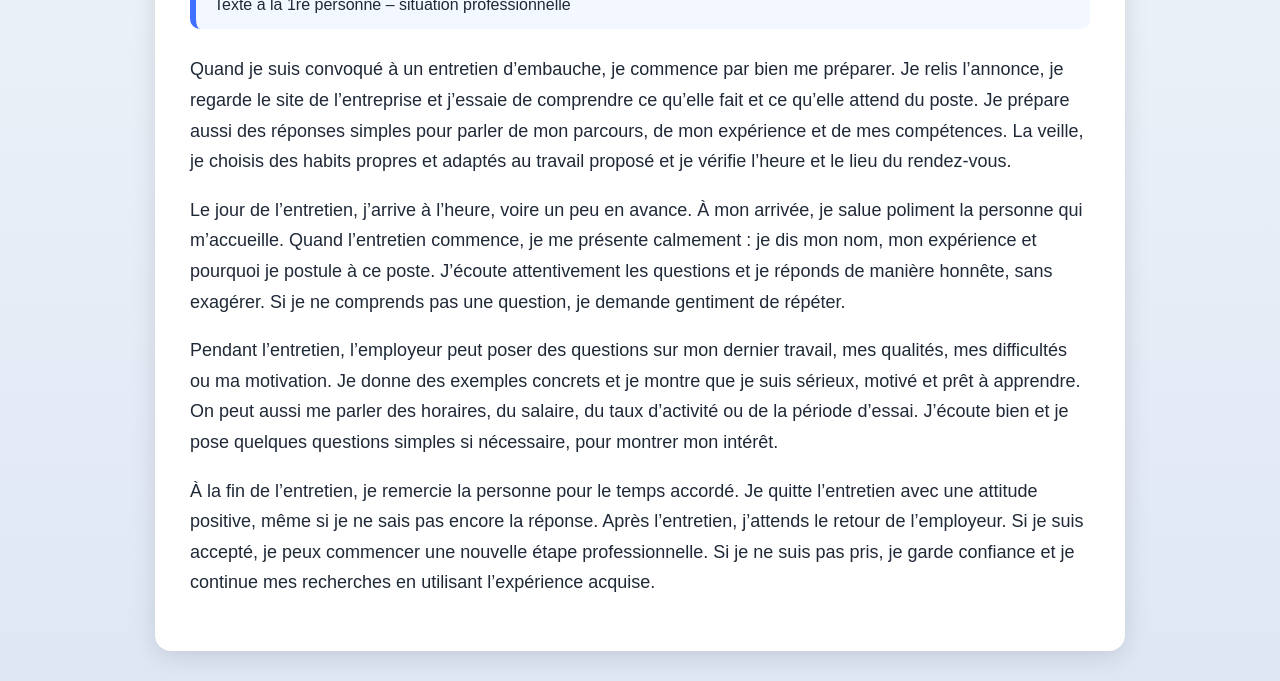
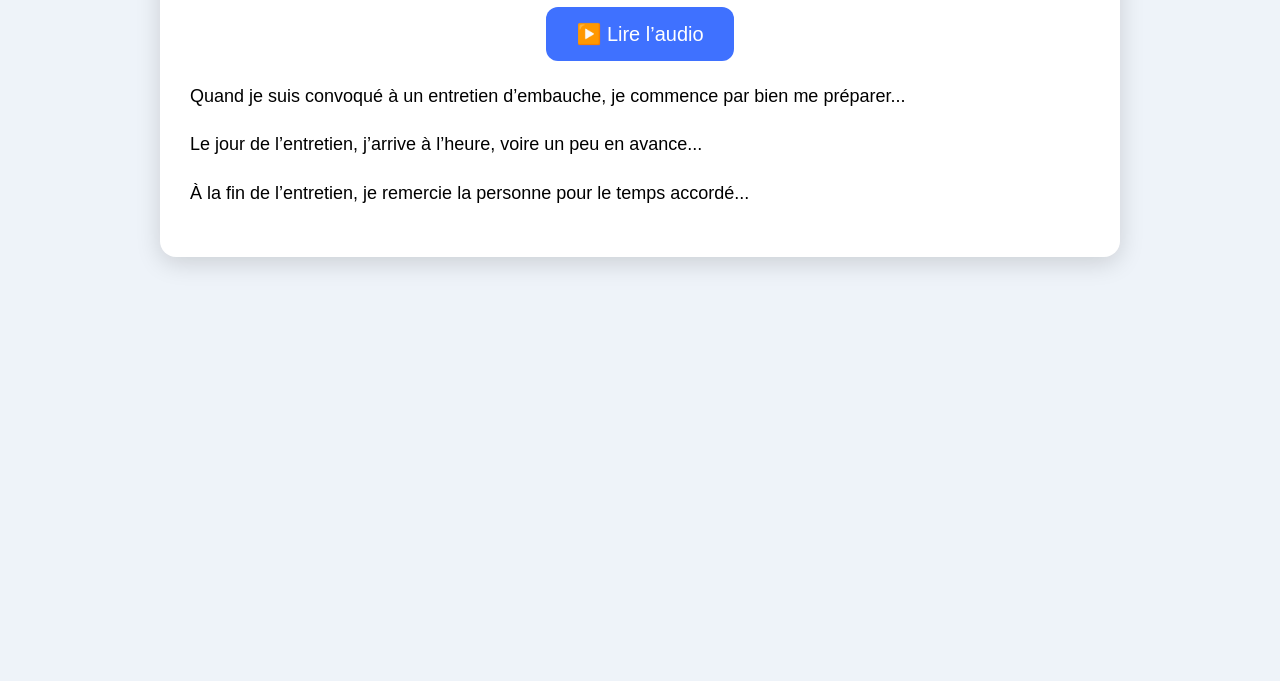
Before and after one commit to alexishoppeler-bot/Cours-en-ligne, a plain HTML site: page 24-audio-fabrice.html in a window 1280 px wide. Shown: the part 142-823 px from the top of the page. After the commit the page ends 800 px from the top, so only its background shows below. Drawn offline with Linux system fonts and the light colour scheme.

Commit message:
Update 24-audio-fabrice.html

```diff
--- a/24-audio-fabrice.html
+++ b/24-audio-fabrice.html
@@ -2,52 +2,43 @@
 <html lang="fr">
 <head>
 <meta charset="UTF-8">
-<title>Processus d’un entretien d’embauche</title>
+<title>Entretien d’embauche – Audio</title>
 <meta name="viewport" content="width=device-width, initial-scale=1.0">
 
 <style>
-:root{
-  --blue:#3f71ff;
-  --dark:#003366;
-  --bg:#eef3f9;
-  --card:#ffffff;
-}
-
 body{
-  margin:0;
   font-family:Arial, sans-serif;
-  background:linear-gradient(180deg,#eef3f9,#dfe7f5);
+  background:#eef3f9;
   padding:30px 15px;
-  color:#1f2937;
 }
 
 .app{
   max-width:900px;
   margin:auto;
-  background:var(--card);
-  padding:35px;
+  background:white;
+  padding:30px;
   border-radius:16px;
-  box-shadow:0 6px 25px rgba(0,0,0,.12);
+  box-shadow:0 6px 25px rgba(0,0,0,.15);
 }
 
-h1{
-  text-align:center;
-  color:var(--dark);
-  margin-top:0;
+h1{text-align:center;color:#003366}
+
+button{
+  display:block;
+  margin:20px auto;
+  padding:15px 30px;
+  font-size:20px;
+  border:none;
+  border-radius:12px;
+  background:#3f71ff;
+  color:white;
+  cursor:pointer;
 }
+button:hover{background:#2f5ae0}
 
 p{
+  font-size:18px;
   line-height:1.7;
-  font-size:18px;
-  margin-bottom:18px;
-}
-
-.info{
-  background:#f3f7ff;
-  border-left:6px solid var(--blue);
-  padding:15px 18px;
-  border-radius:10px;
-  margin-bottom:25px;
 }
 </style>
 </head>
@@ -55,46 +46,45 @@ p{
 <body>
 
 <div class="app">
-  <h1>Le processus d’un entretien d’embauche</h1>
 
-  <div class="info">
-    Texte à la 1re personne – situation professionnelle
-  </div>
+<h1>🎧 Écouter le texte</h1>
 
-  <p>
-    Quand je suis convoqué à un entretien d’embauche, je commence par bien me préparer.
-    Je relis l’annonce, je regarde le site de l’entreprise et j’essaie de comprendre ce
-    qu’elle fait et ce qu’elle attend du poste. Je prépare aussi des réponses simples
-    pour parler de mon parcours, de mon expérience et de mes compétences. La veille,
-    je choisis des habits propres et adaptés au travail proposé et je vérifie l’heure
-    et le lieu du rendez-vous.
-  </p>
+<!-- AUDIO (invisible) -->
+<audio id="audio">
+  <source src="entretien-embauche.mp3" type="audio/mpeg">
+</audio>
 
-  <p>
-    Le jour de l’entretien, j’arrive à l’heure, voire un peu en avance. À mon arrivée,
-    je salue poliment la personne qui m’accueille. Quand l’entretien commence,
-    je me présente calmement : je dis mon nom, mon expérience et pourquoi je postule
-    à ce poste. J’écoute attentivement les questions et je réponds de manière honnête,
-    sans exagérer. Si je ne comprends pas une question, je demande gentiment de répéter.
-  </p>
+<!-- BOUTON -->
+<button onclick="toggleAudio()">▶️ Lire l’audio</button>
 
-  <p>
-    Pendant l’entretien, l’employeur peut poser des questions sur mon dernier travail,
-    mes qualités, mes difficultés ou ma motivation. Je donne des exemples concrets
-    et je montre que je suis sérieux, motivé et prêt à apprendre. On peut aussi me parler
-    des horaires, du salaire, du taux d’activité ou de la période d’essai. J’écoute bien
-    et je pose quelques questions simples si nécessaire, pour montrer mon intérêt.
-  </p>
+<p>
+Quand je suis convoqué à un entretien d’embauche, je commence par bien me préparer...
+</p>
 
-  <p>
-    À la fin de l’entretien, je remercie la personne pour le temps accordé.
-    Je quitte l’entretien avec une attitude positive, même si je ne sais pas encore
-    la réponse. Après l’entretien, j’attends le retour de l’employeur. Si je suis accepté,
-    je peux commencer une nouvelle étape professionnelle. Si je ne suis pas pris,
-    je garde confiance et je continue mes recherches en utilisant l’expérience acquise.
-  </p>
+<p>
+Le jour de l’entretien, j’arrive à l’heure, voire un peu en avance...
+</p>
+
+<p>
+À la fin de l’entretien, je remercie la personne pour le temps accordé...
+</p>
 
 </div>
 
+<script>
+const audio = document.getElementById("audio");
+const btn = document.querySelector("button");
+
+function toggleAudio(){
+  if(audio.paused){
+    audio.play();
+    btn.textContent = "⏸️ Pause";
+  }else{
+    audio.pause();
+    btn.textContent = "▶️ Lire l’audio";
+  }
+}
+</script>
+
 </body>
 </html>
```
